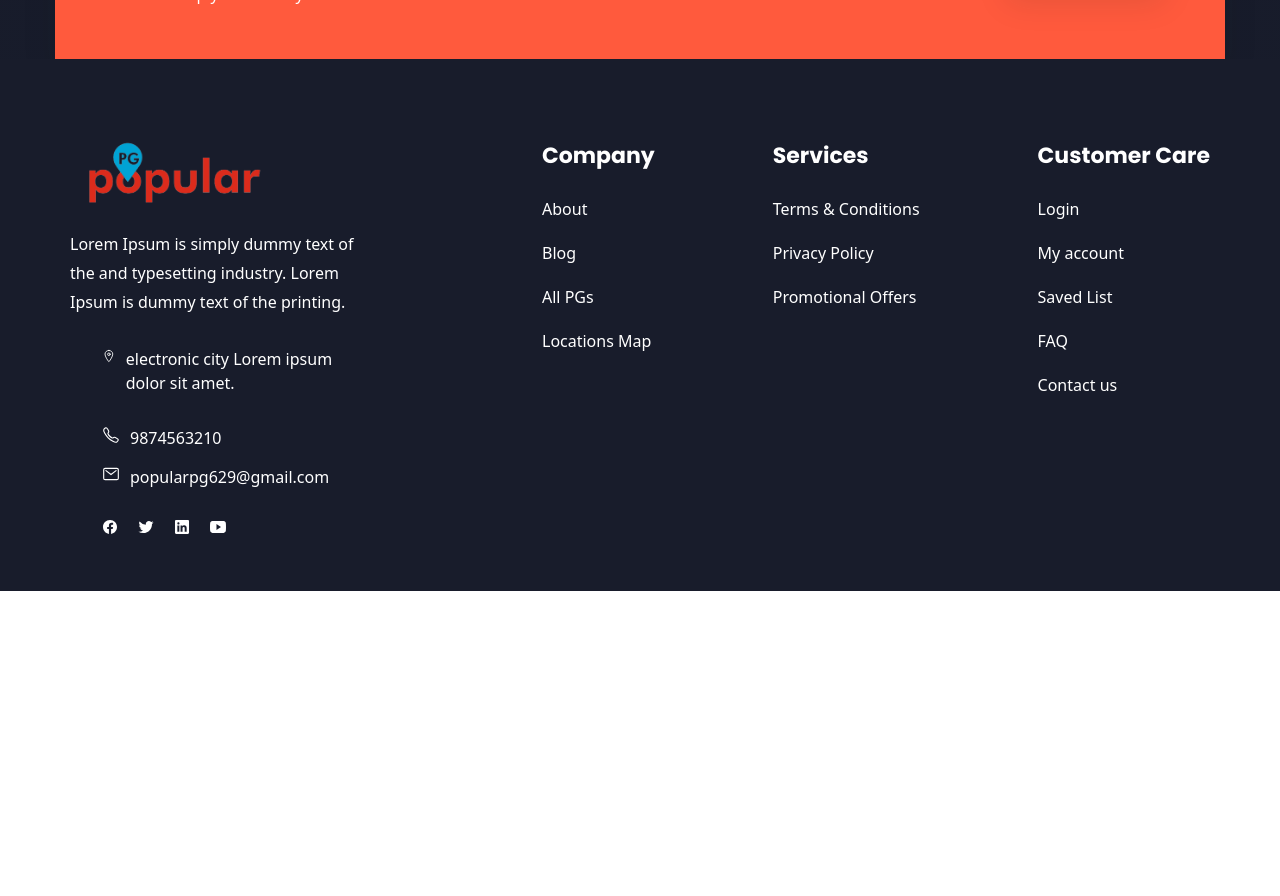
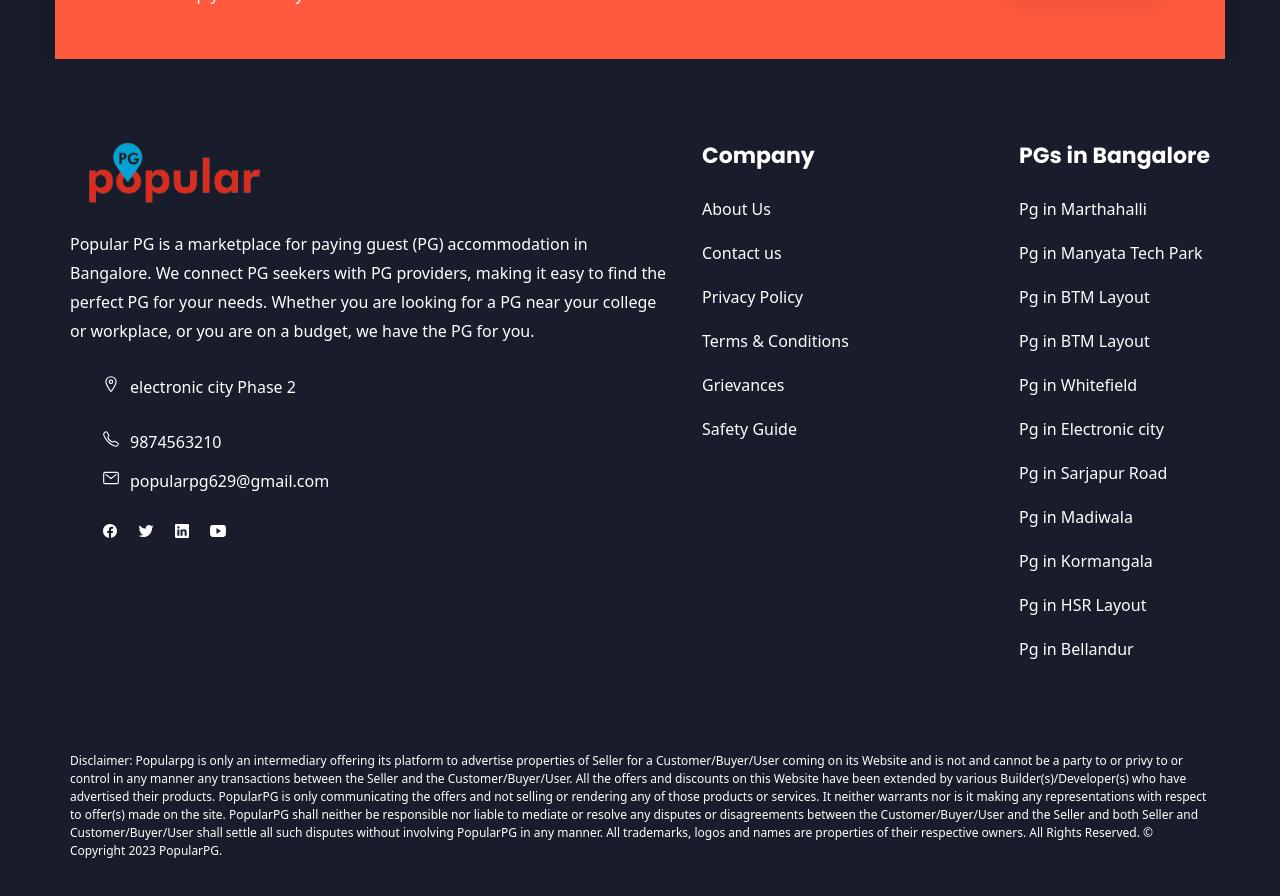
Before and after one commit to HariKarumuri/popularpg2.0, a React (Create React App) app: page /listings in a window 1280 px wide. Shown: the part 760-1656 px from the top of the page. Before the commit the page ends 1351 px from the top, so only its background shows below. Built offline with nearby package versions, Linux system fonts and the light colour scheme; no server answers.

Commit message:
footer change , landing ad changes

```diff
--- a/src/components/Footer/Footer.js
+++ b/src/components/Footer/Footer.js
@@ -1,5 +1,6 @@
 import React from "react";
 import Logo from "../../assets/images/popular pg logo.png"
+import { Link } from "react-router-dom";
 
 const Footer = () => {
   return (
@@ -12,8 +13,7 @@ const Footer = () => {
             </a>
 
             <p className="section-text">
-              Lorem Ipsum is simply dummy text of the and typesetting industry.
-              Lorem Ipsum is dummy text of the printing.
+            Popular PG is a marketplace for paying guest (PG) accommodation in Bangalore. We connect PG seekers with PG providers, making it easy to find the perfect PG for your needs. Whether you are looking for a PG near your college or workplace, or you are on a budget, we have the PG for you.
             </p>
 
             <ul className="contact-list">
@@ -21,7 +21,7 @@ const Footer = () => {
                 <a href="#" className="contact-link">
                   <ion-icon name="location-outline"></ion-icon>
 
-                  <address>electronic city Lorem ipsum dolor sit amet.</address>
+                  <address>electronic city Phase 2</address>
                 </a>
               </li>
 
@@ -77,53 +77,107 @@ const Footer = () => {
 
               <li>
                 <a href="#" className="footer-link">
-                  About
+                  About Us
                 </a>
               </li>
 
               <li>
                 <a href="#" className="footer-link">
-                  Blog
+                Contact us
                 </a>
               </li>
 
               <li>
                 <a href="#" className="footer-link">
-                  All PGs
+                Privacy Policy
+                </a>
+              </li>
+              <li>
+                <a href="#" className="footer-link">
+                Terms & Conditions
                 </a>
               </li>
 
+
               <li>
                 <a href="#" className="footer-link">
-                  Locations Map
+                Grievances
+                </a>
+              </li>
+              <li>
+                <a href="#" className="footer-link">
+                Safety Guide
                 </a>
               </li>
             </ul>
 
             <ul className="footer-list">
               <li>
-                <p className="footer-list-title">Services</p>
+                <p className="footer-list-title">PGs in Bangalore</p>
               </li>
 
               <li>
-                <a href="#" className="footer-link">
-                  Terms & Conditions
-                </a>
+                <Link to="" className="footer-link">
+                 Pg in  Marthahalli
+                </Link>
               </li>
               <li>
-                <a href="#" className="footer-link">
-                  Privacy Policy
-                </a>
+                <Link to="" className="footer-link">
+                 Pg in  Manyata Tech Park
+                </Link>
+              </li>
+              <li>
+                <Link to="" className="footer-link">
+                 Pg in BTM Layout
+                </Link>
+              </li>
+              <li>
+                <Link to="" className="footer-link">
+                 Pg in BTM Layout
+                </Link>
+              </li>
+              <li>
+                <Link to="" className="footer-link">
+                 Pg in Whitefield
+                </Link>
+              </li>
+              <li>
+                <Link to="" className="footer-link">
+                 Pg in Electronic city
+                </Link>
+              </li>
+              <li>
+                <Link to="" className="footer-link">
+                 Pg in Sarjapur Road
+                </Link>
+              </li>
+              <li>
+                <Link to="" className="footer-link">
+                 Pg in Madiwala
+                </Link>
+              </li>
+              <li>
+                <Link to="" className="footer-link">
+                 Pg in Kormangala
+                </Link>
+              </li>
+              <li>
+                <Link to="" className="footer-link">
+                 Pg in HSR Layout
+                </Link>
+              </li>
+              <li>
+                <Link to="" className="footer-link">
+                 Pg in Bellandur
+                </Link>
               </li>
 
-              <li>
-                <a href="#" className="footer-link">
-                  Promotional Offers
-                </a>
-              </li>
+
+
+
             </ul>
 
-            <ul className="footer-list">
+            {/* <ul className="footer-list">
               <li>
                 <p className="footer-list-title">Customer Care</p>
               </li>
@@ -157,20 +211,21 @@ const Footer = () => {
                   Contact us
                 </a>
               </li>
-            </ul>
+            </ul> */}
           </div>
         </div>
       </div>
 
-      {/* <div className="footer-bottom">
+      <div className="footer-bottom">
       <div className="container">
 
         <p className="copyright">
-          &copy; 2022 <a href="#">harikarumuri</a>. All Rights Reserved
+          {/* &copy; 2022 <a href="#">harikarumuri</a>. All Rights Reserved */}
+          Disclaimer: Popularpg is only an intermediary offering its platform to advertise properties of Seller for a Customer/Buyer/User coming on its Website and is not and cannot be a party to or privy to or control in any manner any transactions between the Seller and the Customer/Buyer/User. All the offers and discounts on this Website have been extended by various Builder(s)/Developer(s) who have advertised their products. PopularPG is only communicating the offers and not selling or rendering any of those products or services. It neither warrants nor is it making any representations with respect to offer(s) made on the site. PopularPG shall neither be responsible nor liable to mediate or resolve any disputes or disagreements between the Customer/Buyer/User and the Seller and both Seller and Customer/Buyer/User shall settle all such disputes without involving PopularPG in any manner. All trademarks, logos and names are properties of their respective owners. All Rights Reserved. © Copyright 2023 PopularPG.
         </p>
 
       </div>
-    </div> */}
+    </div>
     </footer>
   );
 };
--- /dev/null
+++ b/src/components/LandingAdsHome/LandingAds.jsx
@@ -0,0 +1,34 @@
+import React from 'react'
+import ImageAd from "./../../assets/images/Ads banner test.png";
+import ImageAd2 from "./../../assets/images/ads side.jpg";
+import SearchBar from "../SearchBar/SearchbarHome";
+
+const LandingAds = () => {
+  return (
+    <div>
+      <div className="container">
+        <div className="row">
+          <div className="col-lg-8">
+            <div className="row">
+              <SearchBar />
+            </div>
+            <div className="row homeTitle ">
+              <h1 className="d-flex justify-content-center mx-2 font-weight-bold"> <span >Simplifying </span>  <span style={{
+                marginTop: "30px",marginLeft: "20px",marginRight: "20px",
+              }} >PG </span> Life</h1>
+            </div>
+            <div className="row ads1test">
+              <img src={ImageAd} />
+            </div>
+          </div>
+          <div className="col-lg-4">
+            <img src={ImageAd2} className="img-fluid p-3 mt-4"/>
+          </div>
+        </div>
+
+      </div>
+    </div>
+  )
+}
+
+export default LandingAds
--- a/src/components/navBar/NavBar.js
+++ b/src/components/navBar/NavBar.js
@@ -65,11 +65,11 @@ return (
               Explore Pg
             </Link>
           </li>
-          <li>
+          {/* <li>
             <Link to="/blog" className="navbar-link" onClick={closeNavbar}>
               Blog
             </Link>
-          </li>
+          </li> */}
           <li>
             <Link to="/contact" className="navbar-link" onClick={closeNavbar}>
               Contact
--- a/src/styles/Footer.css
+++ b/src/styles/Footer.css
@@ -30,10 +30,10 @@
 }
 
 .section-text {
-  font-size: var(--fs-5);
+  font-size: var(--fs-6);
   line-height: 1.8;
   margin-bottom: 30px;
-  max-width: 45ch;
+  max-width: 90ch;
 }
 
 .contact-list {
@@ -53,7 +53,7 @@
 }
 
 .contact-link :is(address, span) {
-  font-size: var(--fs-5);
+  font-size: var(--fs-6);
   transition: var(--transition);
 }
 
@@ -79,7 +79,7 @@
 }
 
 .footer-link {
-  font-size: var(--fs-5);
+  font-size: var(--fs-6);
   padding-block: 10px;
 }
 
@@ -88,13 +88,13 @@
 }
 
 .footer-bottom {
-  background: var(--raisin-black-2);
+  background: var(--raisin-black-1);
   padding-block: 25px;
 }
 
 .copyright {
-  font-size: var(--fs-5);
-  text-align: center;
+  font-size: var(--fs-7);
+
 }
 
 .copyright a {
@@ -146,7 +146,7 @@
   }
 
   .footer-brand {
-    max-width: 300px;
+    max-width: 600px;
     margin-bottom: 0;
   }
 
@@ -160,7 +160,7 @@
 
 @media (min-width: 1200px) {
   .footer {
-    --fs-5: 1rem;
+    --fs-6: 1rem;
   }
 
   .footer-link-box {
--- /dev/null
+++ b/src/styles/Gallery.scss
@@ -0,0 +1,160 @@
+$black: #222;
+
+*,
+*:before,
+*:after {
+  box-sizing: border-box;
+}
+
+html {
+  font-size: 16px;
+}
+
+body {
+  font-family: helvetica;
+  position: relative;
+  font-size: 100%;
+  background: #d1913c;
+  background: -webkit-linear-gradient(to right, #ffd194, #d1913c);
+  background: linear-gradient(to right, #ffd194, #d1913c);
+}
+.gallery-container {
+  padding: 0.9375rem 0;
+}
+.gallery-container h1 {
+  margin: 2rem 0;
+  padding: 0;
+  text-align: center;
+  color: #fff;
+  text-transform: uppercase;
+  font-size: 6.5vw;
+  font-weight: lighter;
+}
+.gallery-grid {
+  display: grid;
+  grid-template-columns: repeat(3, 1fr);
+  grid-gap: 8px;
+  max-width: 1200px;
+  width: 100%;
+  margin: 0 auto;
+
+  @include bp(x-small) {
+    grid-template-columns: repeat(1, 1fr);
+  }
+  @include bp(small) {
+    grid-template-columns: repeat(2, 1fr);
+  }
+  // When above our large breakpoint, make sure we have 3 columns
+  @include bp(large) {
+    grid-template-columns: repeat(3, 1fr);
+  }
+  img {
+    width: 100%;
+    border: 5px solid #fff;
+  }
+}
+.gallery-grid div {
+  position: relative;
+  cursor: pointer;
+  &:before,
+  &:after {
+    transition: 0.3s opacity ease;
+    opacity: 0;
+  }
+  &:after {
+    content: "\02194";
+    font-size: 80px;
+    position: absolute;
+    transform: translate3d(-50%, -50%, 0) rotate(-45deg);
+    color: #fff;
+    left: 50%;
+    top: 50%;
+    display: block;
+  }
+  &:before {
+    content: "";
+    position: absolute;
+    top: 0;
+    bottom: 4px;
+    left: 0;
+    right: 0;
+    background: rgba(#222, 0.5);
+    display: block;
+  }
+  &:hover {
+    &:before,
+    &:after {
+      opacity: 1;
+      transition: 0.3s opacity ease;
+    }
+  }
+}
+
+.modal {
+  position: fixed;
+  z-index: 999;
+  width: 50%;
+  max-width: 800px;
+  top: 50%;
+  left: 50%;
+  transform: translate3d(-50%, -50%, 0);
+  @include bp(x-small) {
+    width: 95%;
+  }
+  @include bp(small) {
+    width: 80%;
+  }
+  @include bp(large) {
+    width: 60%;
+  }
+  img {
+    width: 100%;
+    border: 5px solid #fff;
+  }
+}
+
+.modal-overlay {
+  position: fixed;
+  z-index: 1;
+  height: 100%;
+  width: 100%;
+  background-color: rgba(0, 0, 0, 0.5);
+  top: 0;
+  left: 0;
+}
+.modal-body a {
+  position: absolute;
+  display: inline;
+  color: $black;
+  text-decoration: none;
+  line-height: 36px;
+  font-size: 30px;
+  font-weight: lighter;
+  background: #fff;
+  border-radius: 5px;
+  height: 40px;
+  width: 40px;
+  text-align: center;
+}
+.modal-body .modal-close {
+  right: 0;
+  top: 0;
+  border-radius: 0 0 0 5px;
+}
+.modal-body .modal-next,
+.modal-body .modal-prev {
+  right: 0;
+  top: calc(50% - 25px);
+  border-radius: 5px 0 0 5px;
+  height: 50px;
+  line-height: 40px;
+  font-size: 60px;
+}
+.modal-body .modal-prev {
+  left: 0;
+  right: auto;
+  border-radius: 0 5px 5px 0;
+}
+.modal-body {
+  position: relative;
+}
```
Also changed, not shown: src/pages/Home.js (+8 -28 lines), src/components/PopularProjectsHome/Popular.js (renamed from src/components/Popular/Popular.js).
